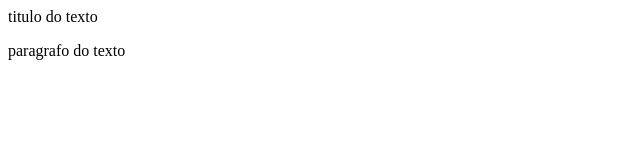
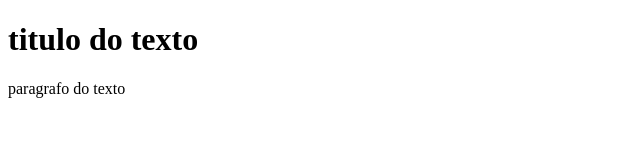
Before and after one commit to yaraferfer/minha-primeira-pagina, a plain HTML site: page index.html in a window 1280 px wide. Shown: the whole page, without its empty margins (0-640 px from the left). Drawn offline with Linux system fonts and the light colour scheme.

Commit message:
v1 do site

```diff
--- a/index.html
+++ b/index.html
@@ -4,7 +4,7 @@
         <title> titulo da pagina </title>
     </head>
     <body>
-        <hl> titulo do texto </hl>
+        <h1> titulo do texto </h1>
         <p> paragrafo do texto </p>
     </body>
 </html>
```
